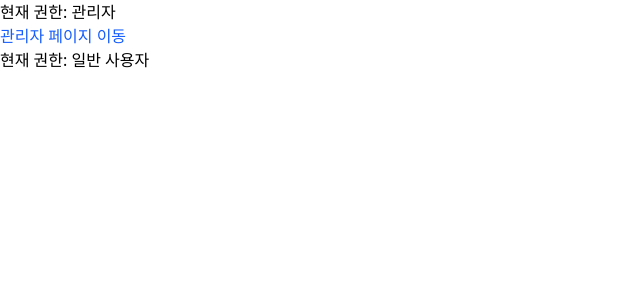
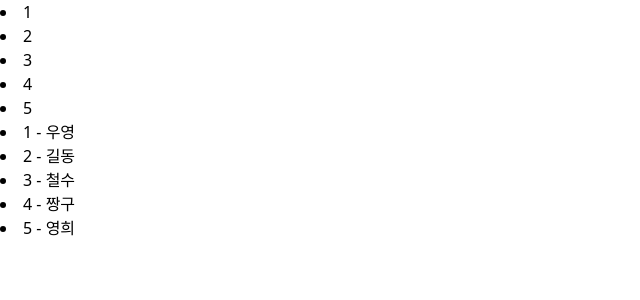
Before and after one commit to tlfh04/learning, a React (Vite) app in the folder react/my-react-app/: page / in a window 1280 px wide. Shown: the top 300 px of the page, without its empty margins (0-640 px from the left). Built offline with nearby package versions, Linux system fonts and the light colour scheme.

Commit message:
Create list-rendering learning

```diff
--- a/react/my-react-app/src/App.jsx
+++ b/react/my-react-app/src/App.jsx
@@ -1,7 +1,6 @@
 import React from "react";
-import Parent from "./components/Component/Props/Parent";
-import Container from "./components/Component/Condition/Container";
-Container;
+import Container from "./components/List/Container";
+
 function App() {
   return (
     <div>
--- /dev/null
+++ b/react/my-react-app/src/components/List/Container.jsx
@@ -0,0 +1,24 @@
+import React from "react";
+import User from "./User";
+export default function Container() {
+  const arr = [1, 2, 3, 4, 5];
+  const userArray = [
+    { id: 1, name: "우영" },
+    { id: 2, name: "길동" },
+    { id: 3, name: "철수" },
+    { id: 4, name: "짱구" },
+    { id: 5, name: "영희" },
+  ];
+  return (
+    <div>
+      {arr.map((ele) => {
+        return <li>{ele}</li>;
+      })}
+      {userArray.map((user) => {
+        {
+          return <User user={user}></User>;
+        }
+      })}
+    </div>
+  );
+}
--- /dev/null
+++ b/react/my-react-app/src/components/List/User.jsx
@@ -0,0 +1,11 @@
+import React from "react";
+
+export default function User({ user }) {
+  return (
+    <div>
+      <li>
+        {user["id"]} - {user["name"]}
+      </li>
+    </div>
+  );
+}
```
